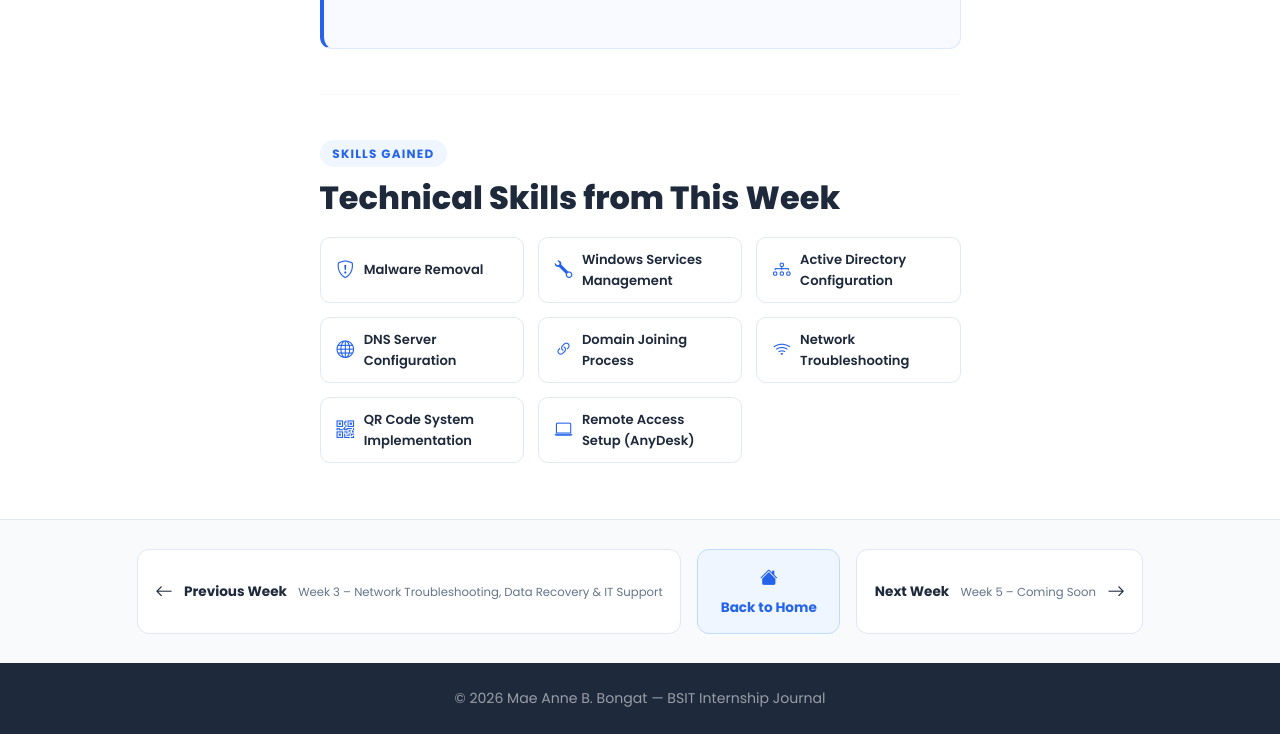
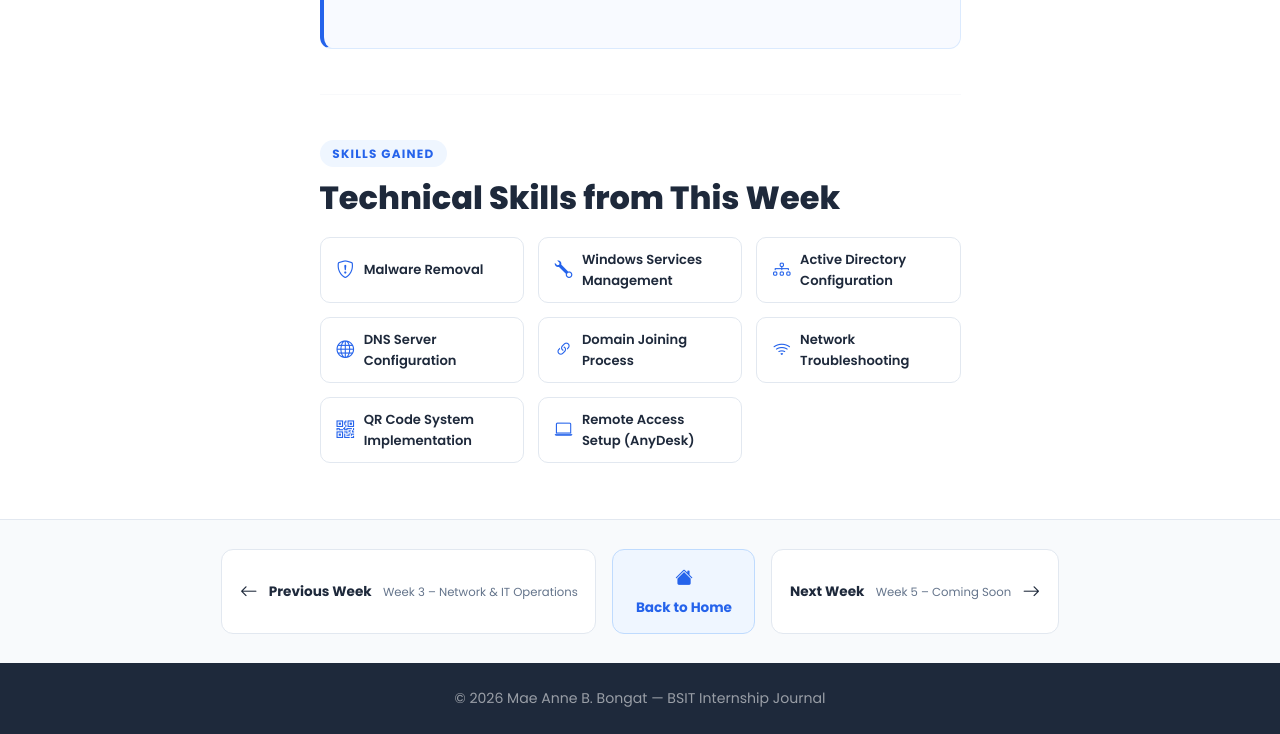
Before and after one commit to hempers/ojt_blog, a website: page week4.html in a window 1280 px wide. Shown: the part 5588-6322 px from the top of the page. Drawn offline with nearby package versions, Linux system fonts and the light colour scheme.

Commit message:
updated buttons in week3 and week4 html

```diff
--- a/week4.html
+++ b/week4.html
@@ -276,7 +276,7 @@
                                 turning point in the project scope. After the
                                 presentation of the proposed QR Code System for
                                 Inventory, the proposal was officially
-                                    approved by management. This
+                                approved by management. This
                                 approval meant we could now move forward with
                                 actual implementation. The system utilizes a
                                 platform called QR.me for generating QR codes
@@ -495,8 +495,8 @@
                         <i class="bi bi-arrow-left"></i>
                         <span class="wk-nav-btn__label">Previous Week</span>
                         <span class="wk-nav-btn__sub">Week 3 – Network
-                            Troubleshooting, Data Recovery &amp; IT
-                            Support</span>
+                            &amp; IT
+                            Operations</span>
                     </a>
 
                     <a href="index.html" class="wk-nav-btn wk-nav-btn--home">
```
Also changed, not shown: week3.html (+2 -2 lines).
